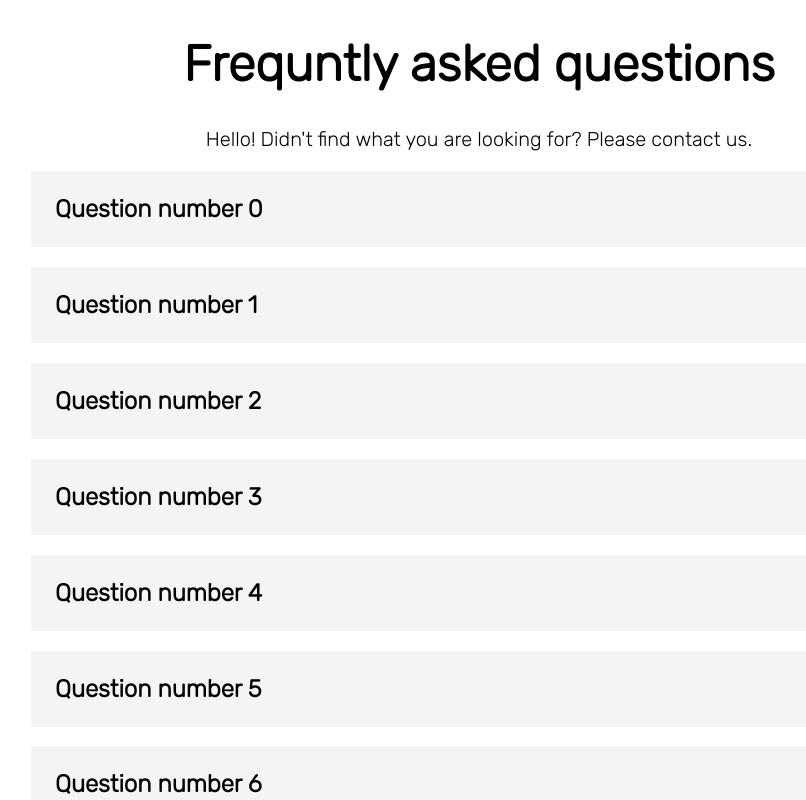
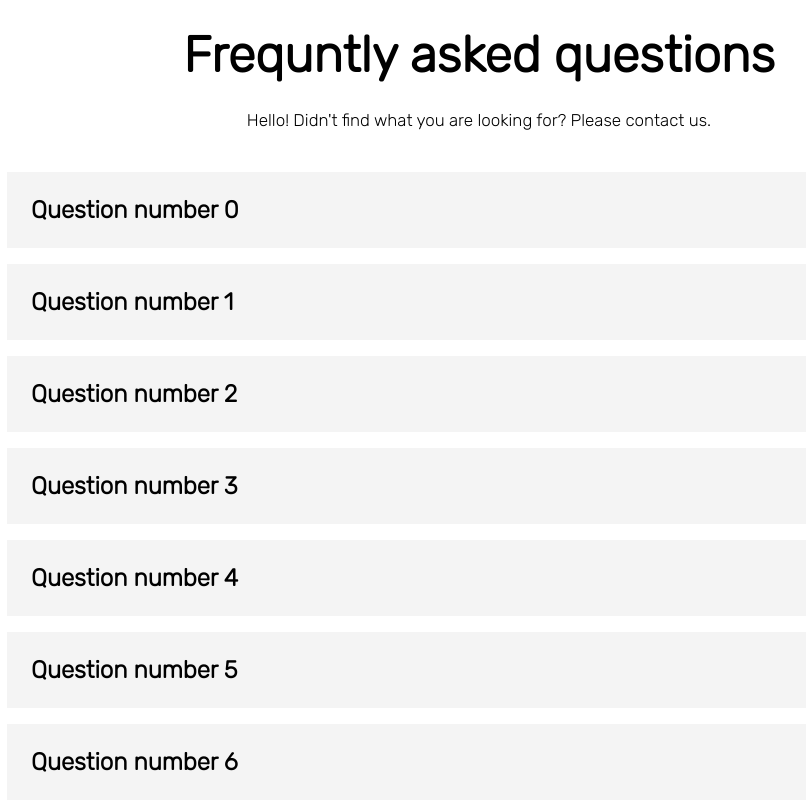
Before and after one commit to galinaMdimova/Display-list-of-questions, a React (Create React App) app: page / in a window 1280 px wide. Shown: the top 800 px of the page, without its empty margins (161-967 px from the left). Built offline with nearby package versions, Linux system fonts and the light colour scheme.

Commit message:
add some changes

```diff
--- a/src/App.css
+++ b/src/App.css
@@ -1,13 +1,15 @@
-.App {
-  margin: auto;
+.container {
+  max-width: 60rem;
+  margin: 0 auto;
   text-align: center;
-  width: 70%;
 }
 
 h1 {
   font-size: 50px;
+  padding: 0.5em;
 }
 
 p {
-  font-size: 20px;
+  font-size: 17px;
+  padding-bottom: 2em;
 }
--- a/src/App.js
+++ b/src/App.js
@@ -5,7 +5,7 @@ import './App.css'
 export default function App() {
   return (
      <AnswerProvider>
-      <div className="App">
+      <div className="container">
         <h1>Frequntly asked questions</h1>
         <p>Hello! Didn't find what you are looking for? Please contact us.</p>
         <DisplayQuestions />
--- a/src/components/Question/Question.css
+++ b/src/components/Question/Question.css
@@ -1,5 +1,6 @@
 section {
     position: relative;
+    padding: 0.5em;
 
 }
 
@@ -7,6 +8,7 @@ section h2 {
     padding: 1em;
     background-color: #f4f4f4;
     text-align: start;
+    cursor: url("../../img/hand-pointer-solid.svg"), auto;
 }
 
 section h2:hover {
--- a/src/components/Question/Question.js
+++ b/src/components/Question/Question.js
@@ -1,4 +1,4 @@
-import React, { useState, useContext } from 'react'
+import React, {useContext } from 'react'
 import { AnswerContext } from '../AnswerProvider/AnswerProvider'
 import './Question.css'
 import ArrowDown from '../Arrow/ArrowDown'
--- a/src/index.css
+++ b/src/index.css
@@ -1,8 +1,12 @@
 @import url('https://fonts.googleapis.com/css2?family=Rubik:wght@300&display=swap');
 
+* {
+    padding: 0;
+    margin: 0;
+    box-sizing: border-box;
+}
+
+
 body {
-    box-sizing: border-box;
-    margin: 0;
-    padding: 0;
     font-family: 'Rubik', sans-serif;
 }
```
Also changed, not shown: src/img/hand-pointer-solid.svg (added).
